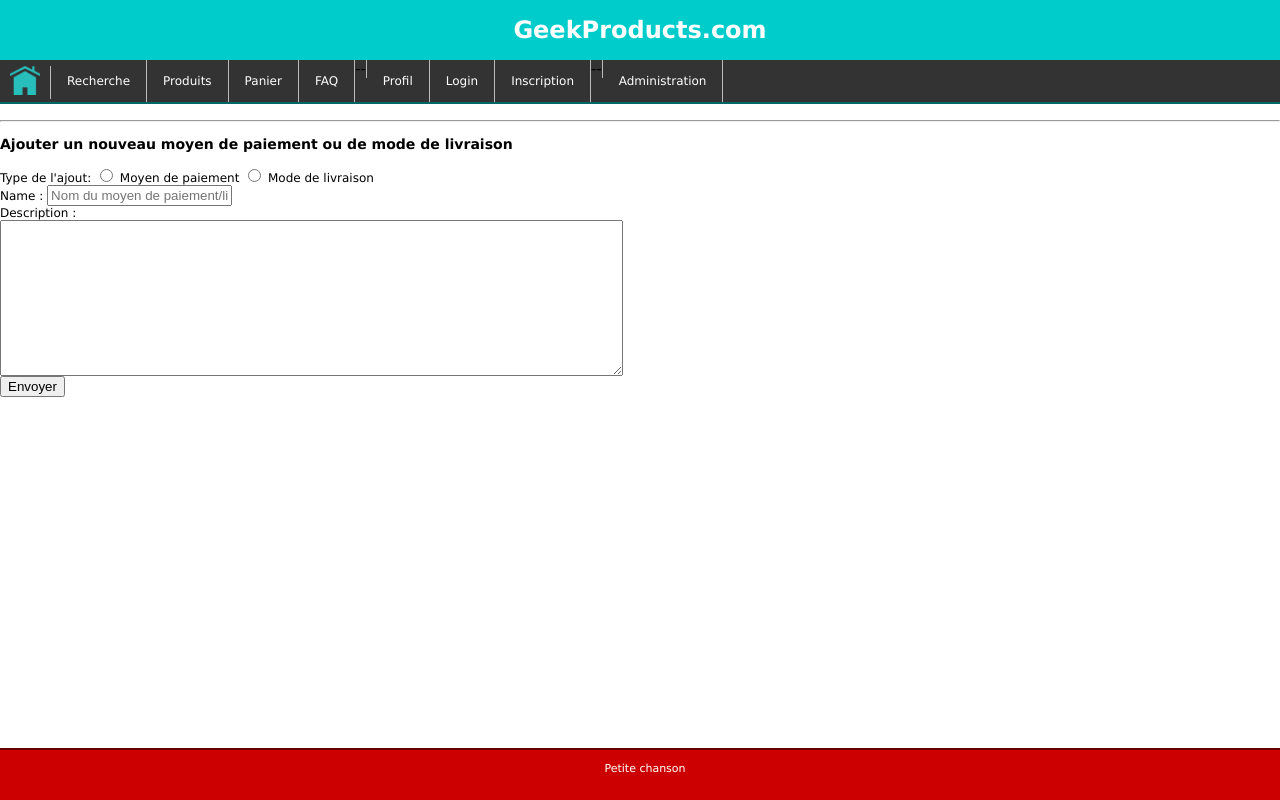
After one commit to nsobczak/e-shopping, a PHP site: template Vue/vueAdministrationPaiementLivraison.php in a window 1280 px wide. The commit adds this page. Run offline with PHP 8.4, Linux system fonts and the light colour scheme; the template is opened without the code that fills it, so the values that code supplies are empty.

Commit message:
Début du panneau d'administration d'ajout de moyens de paiement et de modes de livraison

```diff
--- a/Controleur/Routeur.php
+++ b/Controleur/Routeur.php
@@ -13,6 +13,7 @@
 require_once('Controleur/ControleurInscription.php');
 require_once('Controleur/ControleurAdministrationProduit.php');
 require_once('Controleur/ControleurAdministrationUser.php');
+require_once('Controleur/ControleurAdministrationPaiementLivraison.php');
 require_once('Controleur/ControleurProduit01.php');
 require_once('Controleur/ControleurTunnel.php');
 
@@ -37,6 +38,7 @@
         $this->ctrlInscription = new ControleurInscription();
         $this->ctrlAdminProduit = new ControleurAdministrationProduit();
         $this->ctrlAdminUser = new ControleurAdministrationUser();
+        $this->ctrlAdminPaiementLivraison = new ControleurAdministrationPaiementLivraison();
         $this->ctrlTunnel = new ControleurTunnel();
     }
 
@@ -59,6 +61,8 @@
                     $this->ctrlAdminProduit->addProduit();
                 } elseif ($_GET['action'] == 'AdminUser') {
                     $this->ctrlAdminUser->getHTML();
+                } elseif ($_GET['action'] == 'adminPaiementLivraison') {
+                    $this->ctrlAdminPaiementLivraison->getHTML();
                 } else {
                     throw new Exception("Action non valide");
                 }
--- a/Vue/header.php
+++ b/Vue/header.php
@@ -24,8 +24,8 @@
                 <a href="index.php?action=adminProduit">Gérer les produits</a>
                 <a href="index.php?action=AdminUser">User: gérer les comptes</a>
                 <a href="index.php?action=AdminCompteClient">Compte Client: historique des commandes</a>
-                <a href="index.php?action=adminChiffreAffaire">Gérer paiement et livraison</a>
-                <a href="index.php?action=adminChiffreAffaire">Chiffre d'affaire</a>
+                <a href="index.php?action=adminPaiementLivraison">Gérer moyens de paiement et de livraison</a>
+                <a href="index.php?action=adminChiffreAffaire">Chiffre d'affaires</a>
             </div>
         </li>
 
--- /dev/null
+++ b/Vue/vueAdministrationPaiementLivraison.php
@@ -0,0 +1,38 @@
+<?php
+/**
+ * User: Baudouin LANDAIS
+ * Date: 06/11/2016
+ */
+?>
+
+<?php if(count($listMoyensPaiement) >= 1) { ?>
+<h3>Gestion des moyens de paiement</h3>
+<ul>
+<?php foreach ($listMoyensPaiement as $moyenPaiement) { ?>
+    <li><a href="?action=adminPaiementLivraison&paiementID=<?php echo $moyenPaiement['moyenDePaiementID']; ?>"><?php echo $moyenPaiement['nomMoyenDePaiement']; ?></a></li>
+<?php } ?>
+</ul>
+<?php } ?>
+
+<?php if(count($listModesLivraison) >= 1) { ?>
+<h3>Gestion des modes de livraison</h3>
+<ul>
+    <?php foreach ($listModesLivraison as $modeLivraison) { //TODO ?>
+        <li><a href="?action=adminPaiementLivraison&livraisonID=<?php echo $modeLivraison['']; ?>"><?php echo $modeLivraison['']; ?></a></li>
+    <?php } ?>
+</ul>
+<?php } ?>
+
+<!-- Partie ajout d'un mode de livraison ou d'un moyen de paiement !-->
+<hr>
+<h3>Ajouter un nouveau moyen de paiement ou de mode de livraison</h3>
+<form action="?action=adminPaiementLivraison" method="post">
+    <label for="type_mode">Type de l'ajout: </label>
+    <input type="radio" name="type_mode" value="paiement"> Moyen de paiement
+    <input type="radio" name="type_mode" value="livraison"> Mode de livraison<br>
+    <label for="nomPaiementLivraison">Name :</label>
+    <input type="text" name="nomPaiementLivraison" placeholder="Nom du moyen de paiement/livraison" /><br>
+    <label for="descriptionPaiementLivraison">Description :</label><br>
+    <textarea name="descriptionPaiementLivraison" rows="10" cols="75"></textarea><br>
+    <input type="submit" value="Envoyer" />
+</form>
```
Also changed, not shown: Controleur/ControleurAdministrationPaiementLivraison.php (added, +33 -0 lines), Modele/AdministrationPaiementLivraison.php (added, +20 -0 lines).
